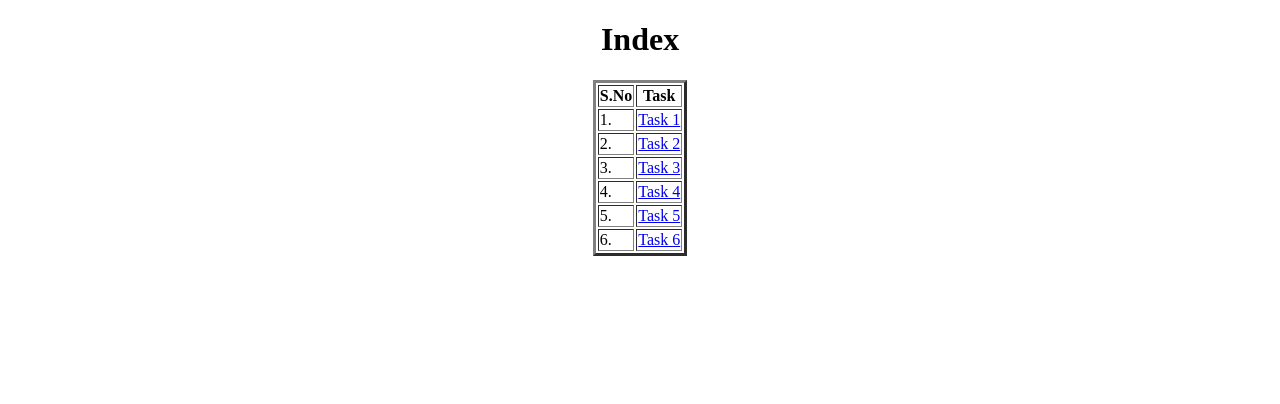
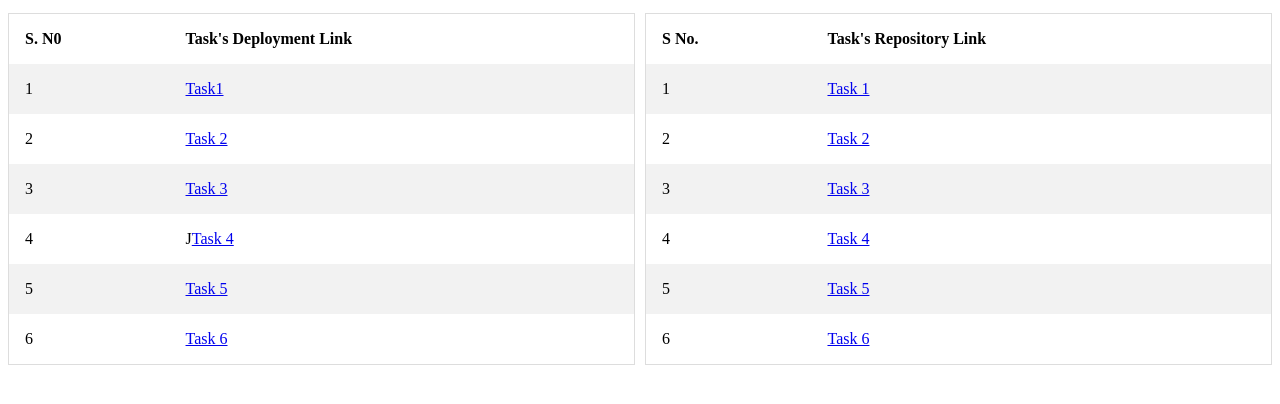
Before and after one commit to Berntalz/MERN_ETHNUS_TASK3, a plain HTML site: page index.html in a window 1280 px wide. Drawn offline with Linux system fonts and the light colour scheme.

Commit message:
Update index.html

```diff
--- a/index.html
+++ b/index.html
@@ -1,49 +1,130 @@
 <!DOCTYPE html>
-<html lang="en">
+<html>
+<head>
+<style>
+* {
+  box-sizing: border-box;
+}
 
-<head>
-    <meta charset="UTF-8">
-    <meta name="viewport" content="width=device-width, initial-scale=1.0">
-    <title>Document</title>
+.row {
+  margin-left:-5px;
+  margin-right:-5px;
+}
+
+.column {
+  float: left;
+  width: 50%;
+  padding: 5px;
+}
+
+/* Clearfix (clear floats) */
+.row::after {
+  content: "";
+  clear: both;
+  display: table;
+}
+
+table {
+  border-collapse: collapse;
+  border-spacing: 0;
+  width: 100%;
+  border: 1px solid #ddd;
+}
+
+th, td {
+  text-align: left;
+  padding: 16px;
+}
+
+tr:nth-child(even) {
+  background-color: #f2f2f2;
+}
+</style>
 </head>
+<body>
 
-<body>
-    <center>
-        <h1>Index</h1>
-    </center>
-    <center>
-        <table border="3">
+
+
+<div class="row">
+  <div class="column">
+    <table>
       <tr>
-                <th>S.No</th>
-                <th>Task</th>
+        <th>S. N0</th>
+        <th>Task's Deployment Link</th>
+
       </tr>
       <tr>
-                <td>1.</td>
-                <td><a href="https://react-task-1-henna.vercel.app/">Task 1</a></td>
+        <td>1</td>
+        <td><a href="https://react-task-1-henna.vercel.app/"> Task1</a></td>
+
       </tr>
       <tr>
-                <td>2.</td>
+        <td>2</td>
         <td><a href="https://react-task-2-wheat.vercel.app/">Task 2</a></td>
+
       </tr>
       <tr>
-                <td>3.</td>
+        <td>3</td>
         <td><a href="https://react-task-3-drab-tau.vercel.app/">Task 3</a></td>
+
       </tr>
       <tr>
-                <td>4.</td>
-                <td><a href="https://react-task-4-mu.vercel.app/">Task 4</a></td>
+        <td>4</td>
+        <td>J<a href="https://react-task-4-mu.vercel.app/">Task 4</a></td>
+
       </tr>
       <tr>
-                <td>5.</td>
+        <td>5</td>
         <td><a href="https://react-task-5-dusky.vercel.app/">Task 5</a></td>
+
       </tr>
       <tr>
-                <td>6.</td>
+        <td>6</td>
         <td><a href="https://react-task6-psi-one.vercel.app/">Task 6</a></td>
+
       </tr>
+    </table>
+  </div>
+  <div class="column">
+    <table>
+      <tr>
+        <th>S No.</th>
+        <th>Task's Repository Link</th>
 
+      </tr>
+      <tr>
+        <td>1</td>
+        <td><a href="https://github.com/Berntalz/React_Task1">Task 1</a></td>
+
+      </tr>
+      <tr>
+        <td>2</td>
+        <td><a href="https://github.com/Berntalz/React_Task2">Task 2</a></td>
+
+      </tr>
+      <tr>
+        <td>3</td>
+        <td><a href="https://github.com/Berntalz/React_Task3">Task 3</a></td>
+
+      </tr>
+      <tr>
+        <td>4</td>
+        <td><a href="https://github.com/Berntalz/React_Task4">Task 4</a></td>
+
+      </tr>
+      <tr>
+        <td>5</td>
+        <td><a href="https://github.com/Berntalz/React_Task5">Task 5</a></td>
+
+      </tr>
+      <tr>
+        <td>6</td>
+        <td><a href="https://github.com/Berntalz/React_Task6">Task 6</a></td>
+
+      </tr>
     </table>
-    </center>
+  </div>
+</div>
+
 </body>
-
 </html>
```
Lines whose indentation alone changed are shown as unchanged.
